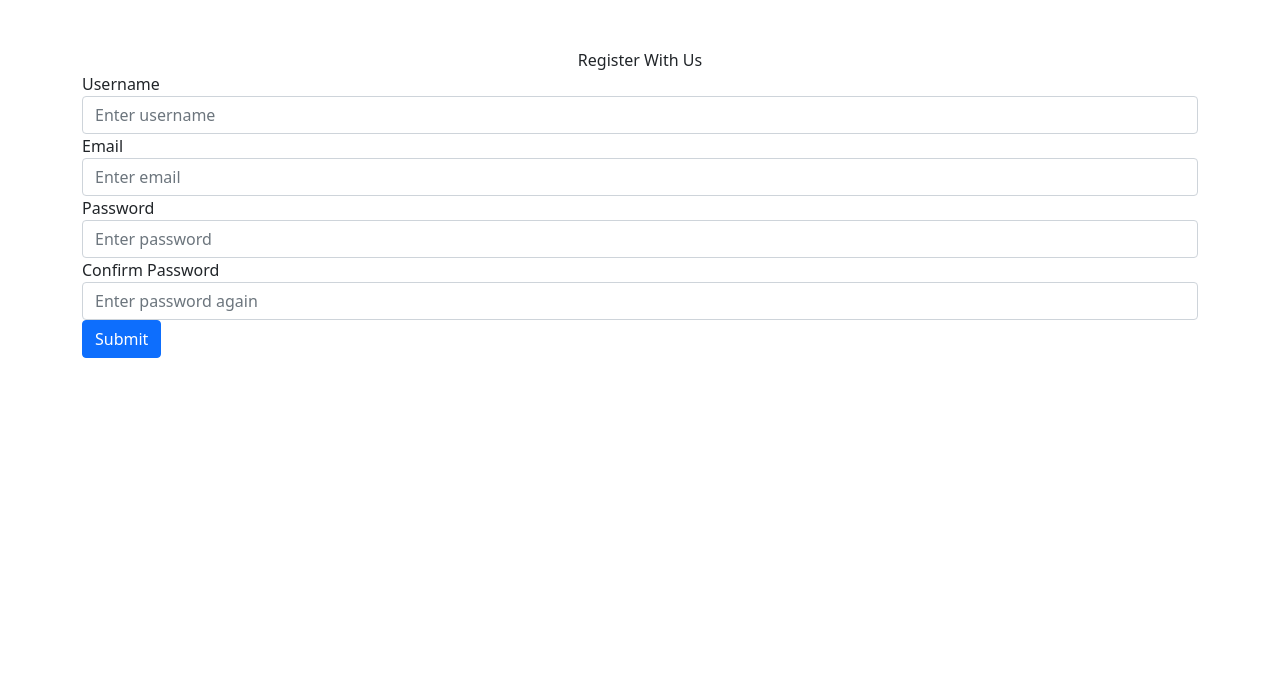
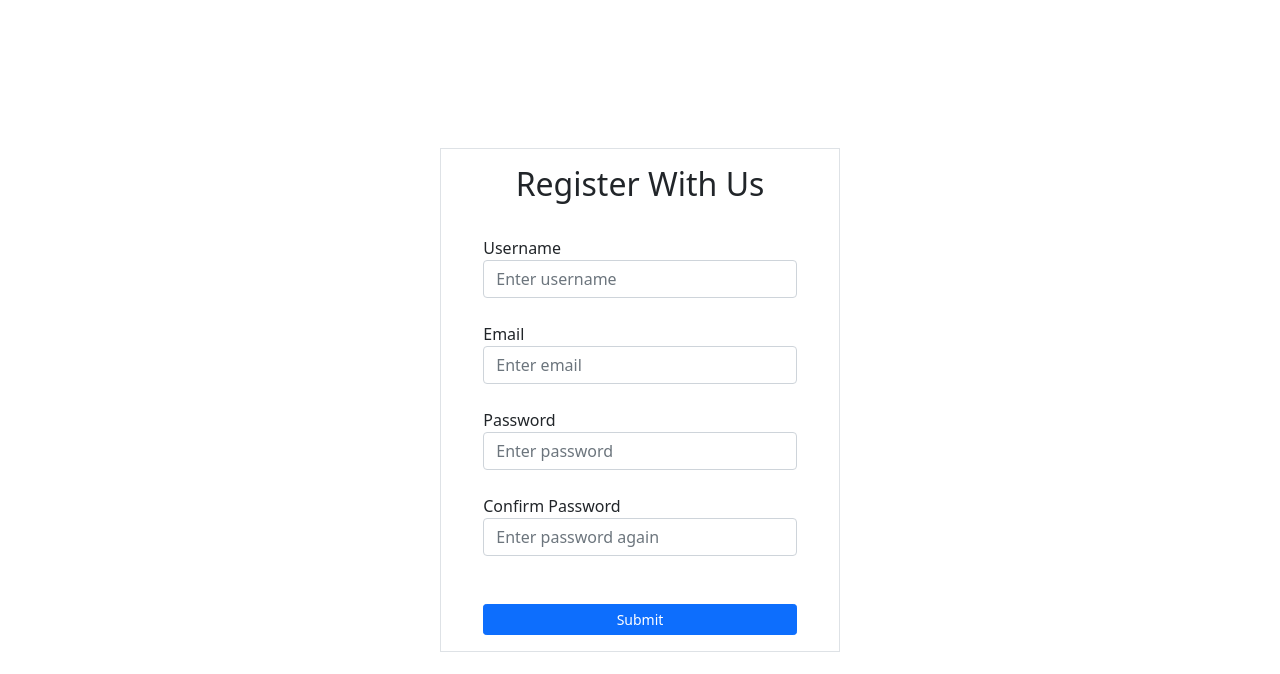
Before and after one commit to sksk000/FormValidator, a plain HTML site: page HTML/main.html in a window 1280 px wide. Drawn offline with nearby package versions, Linux system fonts and the light colour scheme.

Commit message:
UI周りのサイズ調整を行いました

```diff
--- a/CSS/main.css
+++ b/CSS/main.css
@@ -0,0 +1,4 @@
+#container {
+  max-width: 400px;
+  max-height: 1000px;
+}
--- a/HTML/main.html
+++ b/HTML/main.html
@@ -12,11 +12,14 @@
     <link rel="stylesheet" href="../css/main.css" />
   </head>
   <body>
-    <div class="container mt-5">
-      <div class="row justify-content-center">
-        <span class="text-center">Register With Us</span>
-        <form class="form" onsubmit="isFormValidate(); return false">
-          <div class="md-7">
+    <div
+      class="container d-flex min-vh-100 justify-content-center align-items-center"
+      id="container"
+    >
+      <div class="border row justify-content-center p-3">
+        <h2 class="text-center">Register With Us</h2>
+        <form class="form mt-4" onsubmit="isFormValidate(); return false">
+          <div class="col-md-11 mx-auto">
             <label class="text">Username</label>
             <input
               class="form-control"
@@ -28,8 +31,8 @@
               Username must be at least 3 characters
             </div>
           </div>
-          <div class="md-7">
-            <label class="text">Email</label>
+          <div class="col-md-11 mx-auto">
+            <label class="text mt-4">Email</label>
             <input
               type="email"
               class="form-control"
@@ -38,8 +41,8 @@
             />
             <div class="invalid-feedback">Email is not valid</div>
           </div>
-          <div class="md-7">
-            <label class="text">Password</label>
+          <div class="col-md-11 mx-auto">
+            <label class="text mt-4">Password</label>
             <input
               type="password"
               class="form-control"
@@ -50,17 +53,21 @@
               >Password must be at least 6 characters</span
             >
           </div>
-          <div class="md-7">
-            <label class="text">Confirm Password</label>
+          <div class="col-md-11 mx-auto">
+            <label class="text mt-4">Confirm Password</label>
             <input
               type="password"
               class="form-control"
               placeholder="Enter password again"
               id="confirmpassword"
             />
-            <label class="invalid-feedback" id="confirmvalidtext">Password2 is required</label>
+            <label class="invalid-feedback" id="confirmvalidtext"
+              >Password2 is required</label
+            >
           </div>
-          <button class="btn btn-primary" type="submit">Submit</button>
+          <div class="col-md-11 mx-auto mt-5 d-grid">
+            <button class="btn btn-primary btn-sm" type="submit">Submit</button>
+          </div>
         </form>
       </div>
     </div>
```
